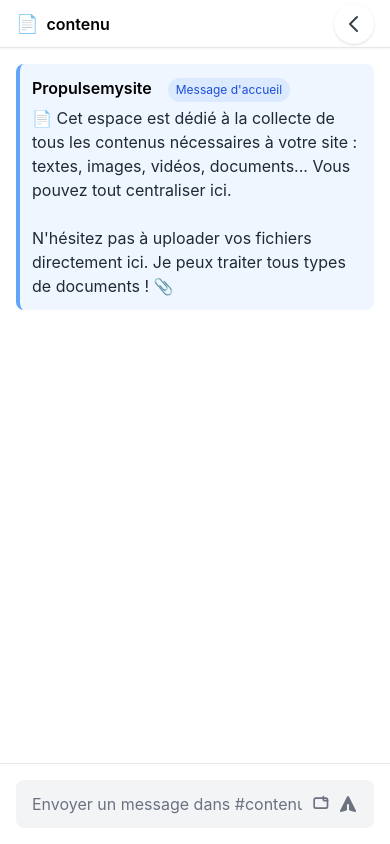
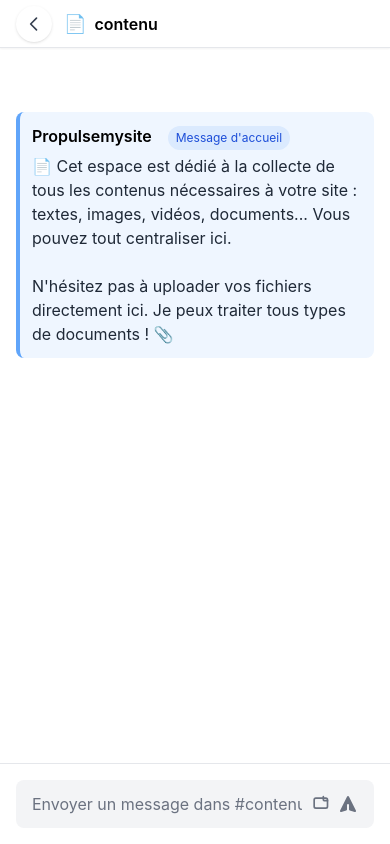
Before and after one commit to Thethetrader/propulsemysite, a Next.js app: page /chat in a window 390 px wide. Both pictures are taken after a click on the element "Cet espace est dédié à la collecte de tous les contenus néce". Built offline with nearby package versions, Linux system fonts and the light colour scheme.

Commit message:
Fix mobile chat layout: header and input bar now fixed, moved sidebar toggle to left

```diff
--- a/app/chat/page.tsx
+++ b/app/chat/page.tsx
@@ -277,24 +277,24 @@ export default function ChatPage() {
         </div>
 
         {/* Zone de chat principale */}
-        <div className="flex-1 flex flex-col">
+        <div className="flex-1 flex flex-col md:flex-col">
           {/* Header channel */}
-          <div className="h-12 bg-white border-b border-gray-200 flex items-center justify-between px-4 shadow-sm relative">
-            <div className="flex items-center">
+          <div className="h-12 bg-white border-b border-gray-200 flex items-center px-4 shadow-sm relative md:relative fixed md:static top-0 left-0 right-0 z-10">
+            <div className="flex items-center w-full">
+              {!sidebarOpen && (
+                <button className="mr-3 md:hidden bg-white rounded-full shadow p-2" onClick={() => setSidebarOpen(true)}>
+                  <svg className="w-5 h-5 text-gray-700" fill="none" stroke="currentColor" viewBox="0 0 24 24"><path strokeLinecap="round" strokeLinejoin="round" strokeWidth={2} d="M15 19l-7-7 7-7" /></svg>
+                </button>
+              )}
               <span className="text-lg mr-2">
                 {channels.find(ch => ch.name === selectedChannel)?.icon || '📁'}
               </span>
               <h2 className="font-semibold text-black">{selectedChannel}</h2>
-              {!sidebarOpen && (
-                <button className="absolute right-4 top-1 md:hidden bg-white rounded-full shadow p-2" onClick={() => setSidebarOpen(true)}>
-                  <svg className="w-6 h-6 text-gray-700" fill="none" stroke="currentColor" viewBox="0 0 24 24"><path strokeLinecap="round" strokeLinejoin="round" strokeWidth={2} d="M15 19l-7-7 7-7" /></svg>
-                </button>
-              )}
             </div>
           </div>
 
           {/* Messages */}
-          <div className="flex-1 p-4 overflow-y-auto">
+          <div className="flex-1 p-4 overflow-y-auto md:flex-1 md:p-4 md:overflow-y-auto pt-16 pb-32 md:pt-4 md:pb-4">
             {currentMessages.map((msg: Message) => (
               <div key={msg.id} className={`mb-4 hover:bg-gray-50 p-3 rounded-lg ${
                 msg.isWelcome ? 'bg-blue-50 border-l-4 border-blue-400' : ''
@@ -314,7 +314,7 @@ export default function ChatPage() {
           </div>
 
           {/* Zone de saisie */}
-          <div className="p-4 border-t border-gray-200">
+          <div className="p-4 border-t border-gray-200 md:p-4 md:border-t md:border-gray-200 fixed md:static bottom-0 left-0 right-0 bg-white z-10">
             {/* Aperçu des fichiers sélectionnés et zone d'upload */}
             {showFileUpload && (
               <div className="mb-4 p-3 bg-gray-50 rounded-lg">
```
